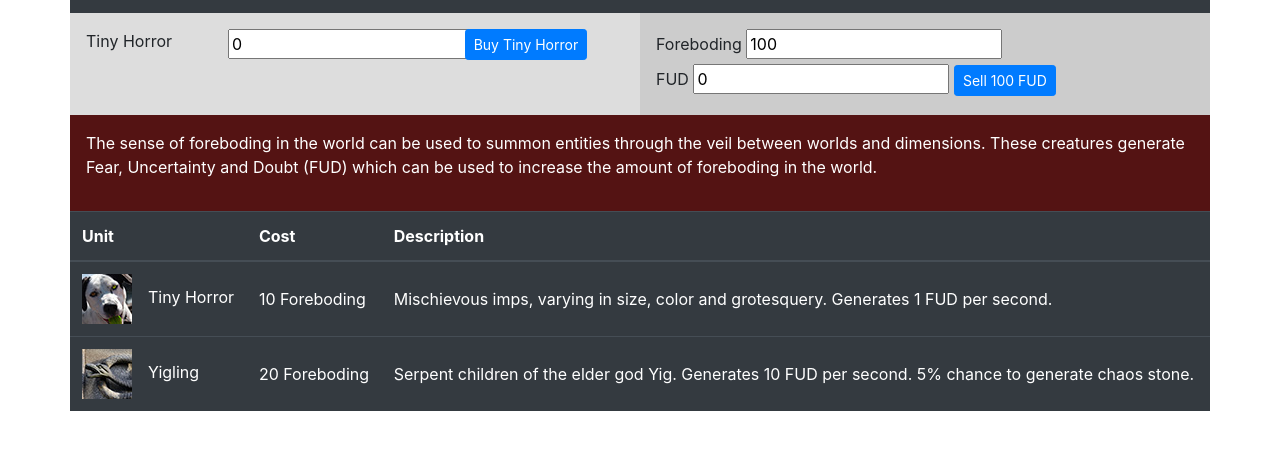
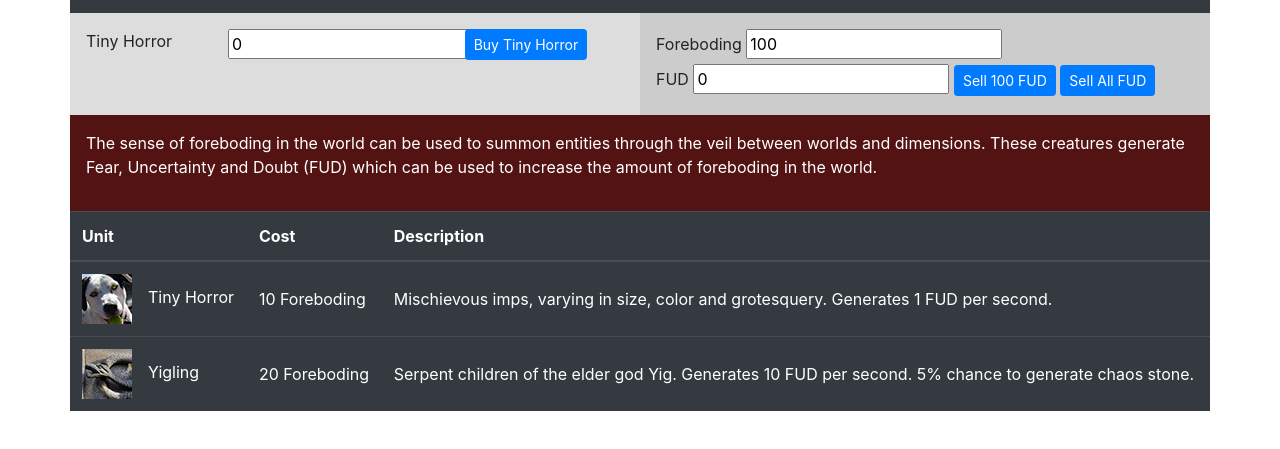
Before and after one commit to dmorck/cats-of-ulthar, a plain HTML site: page index.html in a window 1280 px wide. Shown: the part 51-500 px from the top of the page. Drawn offline with nearby package versions, Linux system fonts and the light colour scheme.

Commit message:
placeholder for sell maximum FUD

```diff
--- a/index.html
+++ b/index.html
@@ -60,9 +60,12 @@
         <label for="fudTotal">FUD</label>
         <input type="text" value="0" id="fudTotal" readonly>
         <button type="button" id="sellFUD" class="btn btn-primary btn-sm">Sell 100 FUD</button>
+        <button type="button" id="sellAllFUD" class="btn btn-primary btn-sm">Sell All FUD</button>
       </div>
     </div>
   </div>
+
+
 
   <div class="row">
     <div class="col-12-sm bg-blood-red text-white">
```
